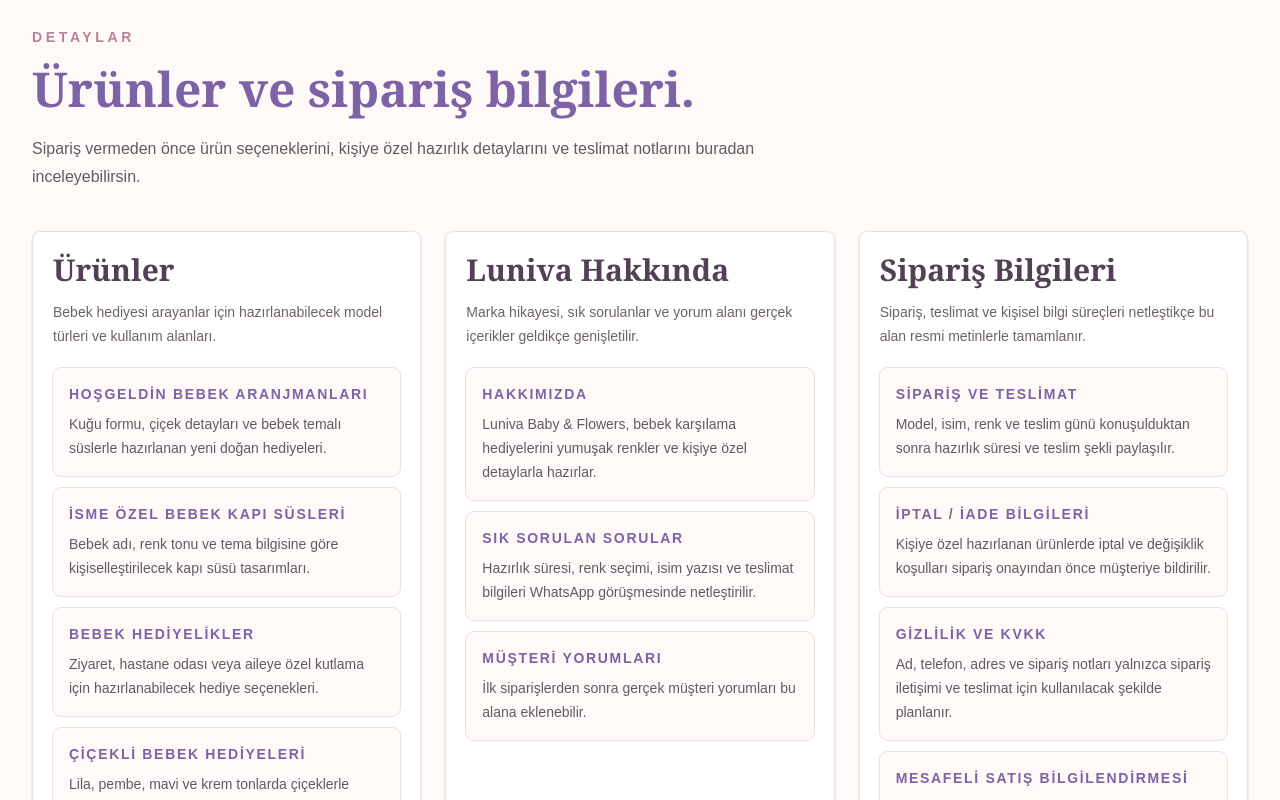
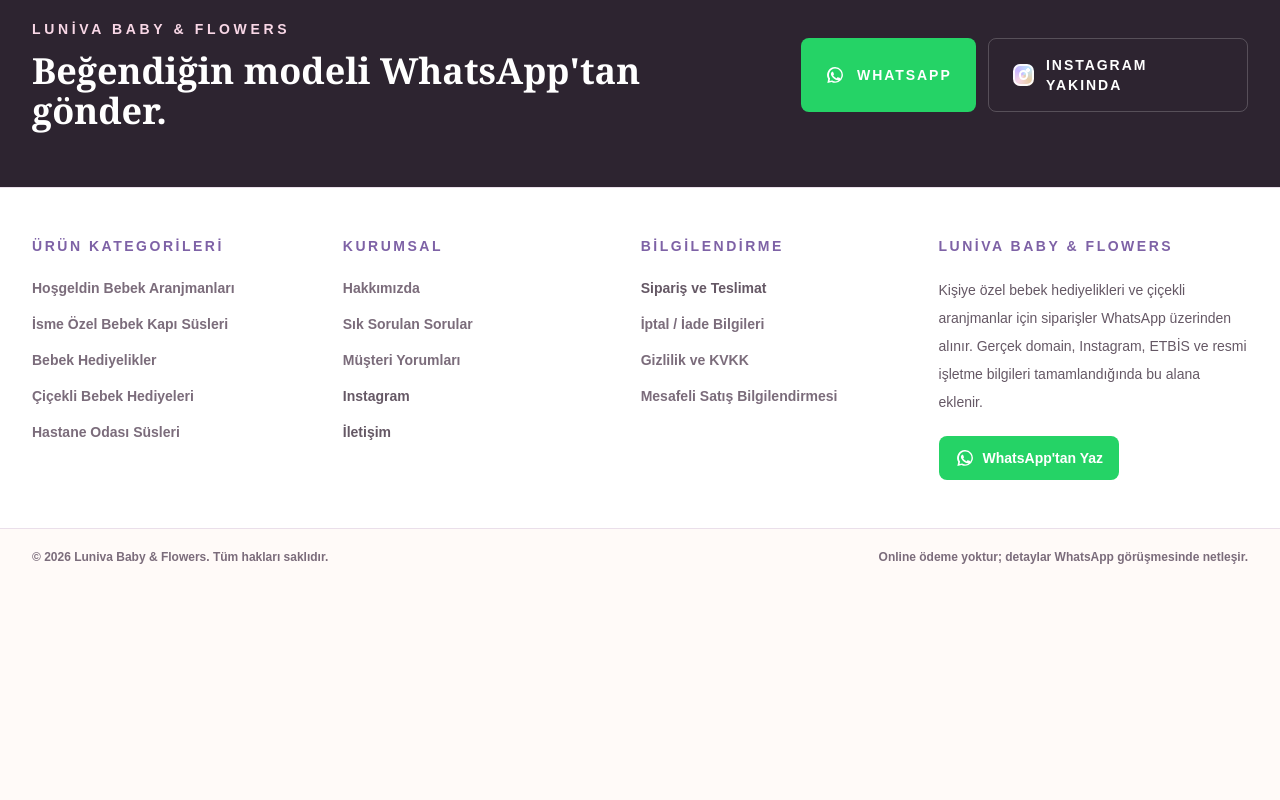
Before and after one commit to 090420047/luniva-baby-flowers, a Next.js app: page / in a window 1280 px wide. Shown: the part 3660-4460 px from the top of the page. After the commit the page ends 4245 px from the top, so only its background shows below. Built offline with nearby package versions, Linux system fonts and the light colour scheme.

Commit message:
Remove details section

```diff
--- a/app/page.tsx
+++ b/app/page.tsx
@@ -67,19 +67,19 @@ const footerColumns = [
   {
     title: "Ürün Kategorileri",
     links: [
-      { label: "Hoşgeldin Bebek Aranjmanları", href: "#hosgeldin-bebek-aranjmanlari" },
-      { label: "İsme Özel Bebek Kapı Süsleri", href: "#isme-ozel-bebek-kapi-susleri" },
-      { label: "Bebek Hediyelikler", href: "#bebek-hediyelikler" },
-      { label: "Çiçekli Bebek Hediyeleri", href: "#cicekli-bebek-hediyeleri" },
-      { label: "Hastane Odası Süsleri", href: "#hastane-odasi-susleri" },
+      { label: "Hoşgeldin Bebek Aranjmanları" },
+      { label: "İsme Özel Bebek Kapı Süsleri" },
+      { label: "Bebek Hediyelikler" },
+      { label: "Çiçekli Bebek Hediyeleri" },
+      { label: "Hastane Odası Süsleri" },
     ],
   },
   {
     title: "Kurumsal",
     links: [
-      { label: "Hakkımızda", href: "#hakkimizda" },
-      { label: "Sık Sorulan Sorular", href: "#sik-sorulan-sorular" },
-      { label: "Müşteri Yorumları", href: "#musteri-yorumlari" },
+      { label: "Hakkımızda" },
+      { label: "Sık Sorulan Sorular" },
+      { label: "Müşteri Yorumları" },
       { label: "Instagram", href: "#instagram" },
       { label: "İletişim", href: "#iletisim" },
     ],
@@ -87,91 +87,10 @@ const footerColumns = [
   {
     title: "Bilgilendirme",
     links: [
-      { label: "Sipariş ve Teslimat", href: "#siparis-ve-teslimat" },
-      { label: "İptal / İade Bilgileri", href: "#iptal-iade-bilgileri" },
-      { label: "Gizlilik ve KVKK", href: "#gizlilik-kvkk" },
-      { label: "Mesafeli Satış Bilgilendirmesi", href: "#mesafeli-satis-bilgilendirmesi" },
-    ],
-  },
-];
-
-const guideGroups = [
-  {
-    title: "Ürünler",
-    text: "Bebek hediyesi arayanlar için hazırlanabilecek model türleri ve kullanım alanları.",
-    items: [
-      {
-        id: "hosgeldin-bebek-aranjmanlari",
-        title: "Hoşgeldin Bebek Aranjmanları",
-        text: "Kuğu formu, çiçek detayları ve bebek temalı süslerle hazırlanan yeni doğan hediyeleri.",
-      },
-      {
-        id: "isme-ozel-bebek-kapi-susleri",
-        title: "İsme Özel Bebek Kapı Süsleri",
-        text: "Bebek adı, renk tonu ve tema bilgisine göre kişiselleştirilecek kapı süsü tasarımları.",
-      },
-      {
-        id: "bebek-hediyelikler",
-        title: "Bebek Hediyelikler",
-        text: "Ziyaret, hastane odası veya aileye özel kutlama için hazırlanabilecek hediye seçenekleri.",
-      },
-      {
-        id: "cicekli-bebek-hediyeleri",
-        title: "Çiçekli Bebek Hediyeleri",
-        text: "Lila, pembe, mavi ve krem tonlarda çiçeklerle yumuşak bir sunum isteyenler için.",
-      },
-      {
-        id: "hastane-odasi-susleri",
-        title: "Hastane Odası Süsleri",
-        text: "Doğum odası ve karşılama alanında fotoğrafa yakışacak dekoratif bebek süsleri.",
-      },
-    ],
-  },
-  {
-    title: "Luniva Hakkında",
-    text: "Marka hikayesi, sık sorulanlar ve yorum alanı gerçek içerikler geldikçe genişletilir.",
-    items: [
-      {
-        id: "hakkimizda",
-        title: "Hakkımızda",
-        text: "Luniva Baby & Flowers, bebek karşılama hediyelerini yumuşak renkler ve kişiye özel detaylarla hazırlar.",
-      },
-      {
-        id: "sik-sorulan-sorular",
-        title: "Sık Sorulan Sorular",
-        text: "Hazırlık süresi, renk seçimi, isim yazısı ve teslimat bilgileri WhatsApp görüşmesinde netleştirilir.",
-      },
-      {
-        id: "musteri-yorumlari",
-        title: "Müşteri Yorumları",
-        text: "İlk siparişlerden sonra gerçek müşteri yorumları bu alana eklenebilir.",
-      },
-    ],
-  },
-  {
-    title: "Sipariş Bilgileri",
-    text: "Sipariş, teslimat ve kişisel bilgi süreçleri netleştikçe bu alan resmi metinlerle tamamlanır.",
-    items: [
-      {
-        id: "siparis-ve-teslimat",
-        title: "Sipariş ve Teslimat",
-        text: "Model, isim, renk ve teslim günü konuşulduktan sonra hazırlık süresi ve teslim şekli paylaşılır.",
-      },
-      {
-        id: "iptal-iade-bilgileri",
-        title: "İptal / İade Bilgileri",
-        text: "Kişiye özel hazırlanan ürünlerde iptal ve değişiklik koşulları sipariş onayından önce müşteriye bildirilir.",
-      },
-      {
-        id: "gizlilik-kvkk",
-        title: "Gizlilik ve KVKK",
-        text: "Ad, telefon, adres ve sipariş notları yalnızca sipariş iletişimi ve teslimat için kullanılacak şekilde planlanır.",
-      },
-      {
-        id: "mesafeli-satis-bilgilendirmesi",
-        title: "Mesafeli Satış Bilgilendirmesi",
-        text: "Online ödeme sistemi açıldığında ön bilgilendirme ve mesafeli satış metinleri ayrı sayfa olarak hazırlanır.",
-      },
+      { label: "Sipariş ve Teslimat", href: "#siparis" },
+      { label: "İptal / İade Bilgileri" },
+      { label: "Gizlilik ve KVKK" },
+      { label: "Mesafeli Satış Bilgilendirmesi" },
     ],
   },
 ];
@@ -471,54 +390,6 @@ export default function Home() {
         </div>
       </section>
 
-      <section id="detaylar" className="mx-auto max-w-7xl px-5 py-16 lg:px-8">
-        <div className="mb-10 max-w-3xl">
-          <p className="text-sm font-black uppercase tracking-[0.26em] text-[#b78296]">
-            Detaylar
-          </p>
-          <h2 className="mt-3 font-serif text-4xl font-semibold leading-tight text-[#7e62a6] lg:text-5xl">
-            Ürünler ve sipariş bilgileri.
-          </h2>
-          <p className="mt-4 text-base leading-7 text-[#645864]">
-            Sipariş vermeden önce ürün seçeneklerini, kişiye özel hazırlık
-            detaylarını ve teslimat notlarını buradan inceleyebilirsin.
-          </p>
-        </div>
-
-        <div className="grid gap-6 lg:grid-cols-3">
-          {guideGroups.map((group) => (
-            <section
-              key={group.title}
-              aria-label={group.title}
-              className="rounded-lg border border-[#eadfea] bg-white p-5 shadow-sm"
-            >
-              <h3 className="font-serif text-3xl font-semibold text-[#514153]">
-                {group.title}
-              </h3>
-              <p className="mt-3 text-sm leading-6 text-[#6d616d]">
-                {group.text}
-              </p>
-              <div className="mt-5 space-y-3">
-                {group.items.map((item) => (
-                  <article
-                    key={item.id}
-                    id={item.id}
-                    className="scroll-mt-28 rounded-lg bg-[#fffaf8] p-4 ring-1 ring-[#eadfea]"
-                  >
-                    <h4 className="text-sm font-black uppercase tracking-[0.12em] text-[#7e62a6]">
-                      {item.title}
-                    </h4>
-                    <p className="mt-2 text-sm leading-6 text-[#655865]">
-                      {item.text}
-                    </p>
-                  </article>
-                ))}
-              </div>
-            </section>
-          ))}
-        </div>
-      </section>
-
       <section id="iletisim" className="bg-[#2d2430] py-14 text-white">
         <div className="mx-auto flex max-w-7xl flex-col gap-7 px-5 lg:flex-row lg:items-center lg:justify-between lg:px-8">
           <div>
@@ -561,12 +432,18 @@ export default function Home() {
               <ul className="mt-5 space-y-3">
                 {column.links.map((link) => (
                   <li key={link.label}>
+                    {"href" in link ? (
                       <a
                         href={link.href}
                         className="text-sm font-semibold text-[#655865] transition hover:text-[#b78296]"
                       >
                         {link.label}
                       </a>
+                    ) : (
+                      <span className="text-sm font-semibold text-[#7b6c7b]">
+                        {link.label}
+                      </span>
+                    )}
                   </li>
                 ))}
               </ul>
```
Lines whose indentation alone changed are shown as unchanged.
